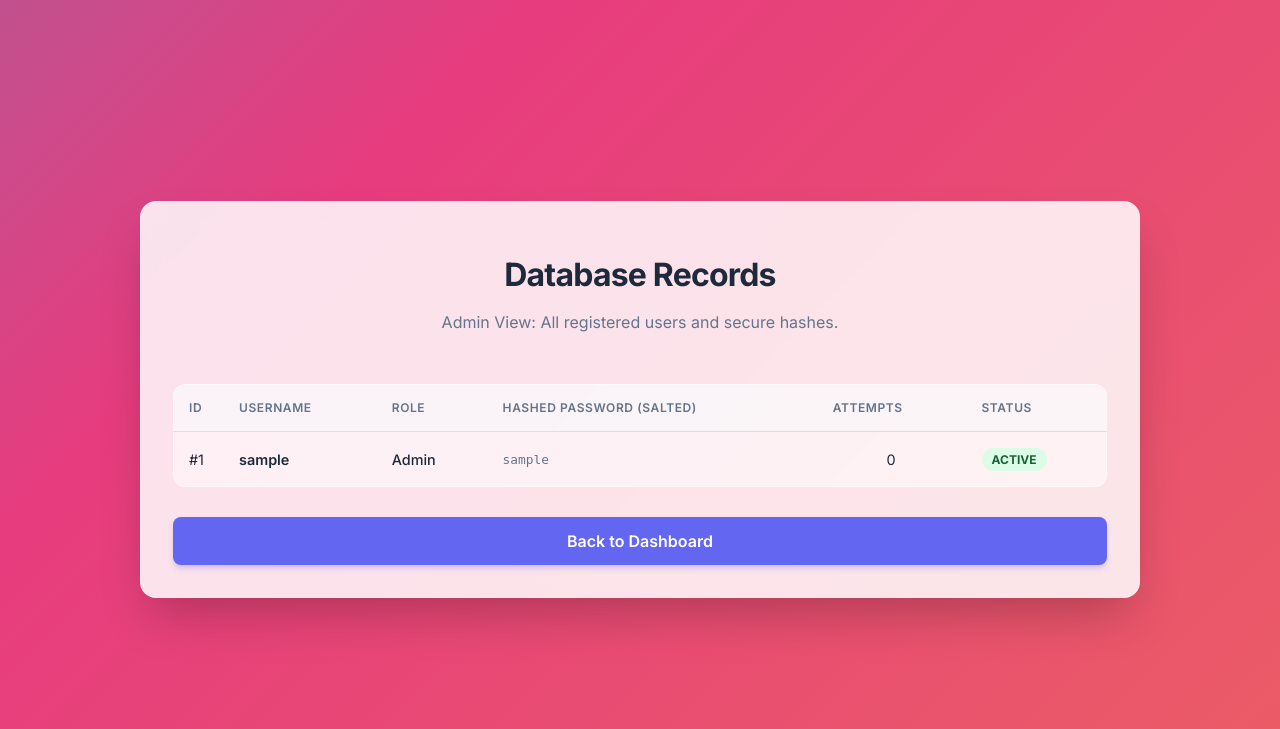
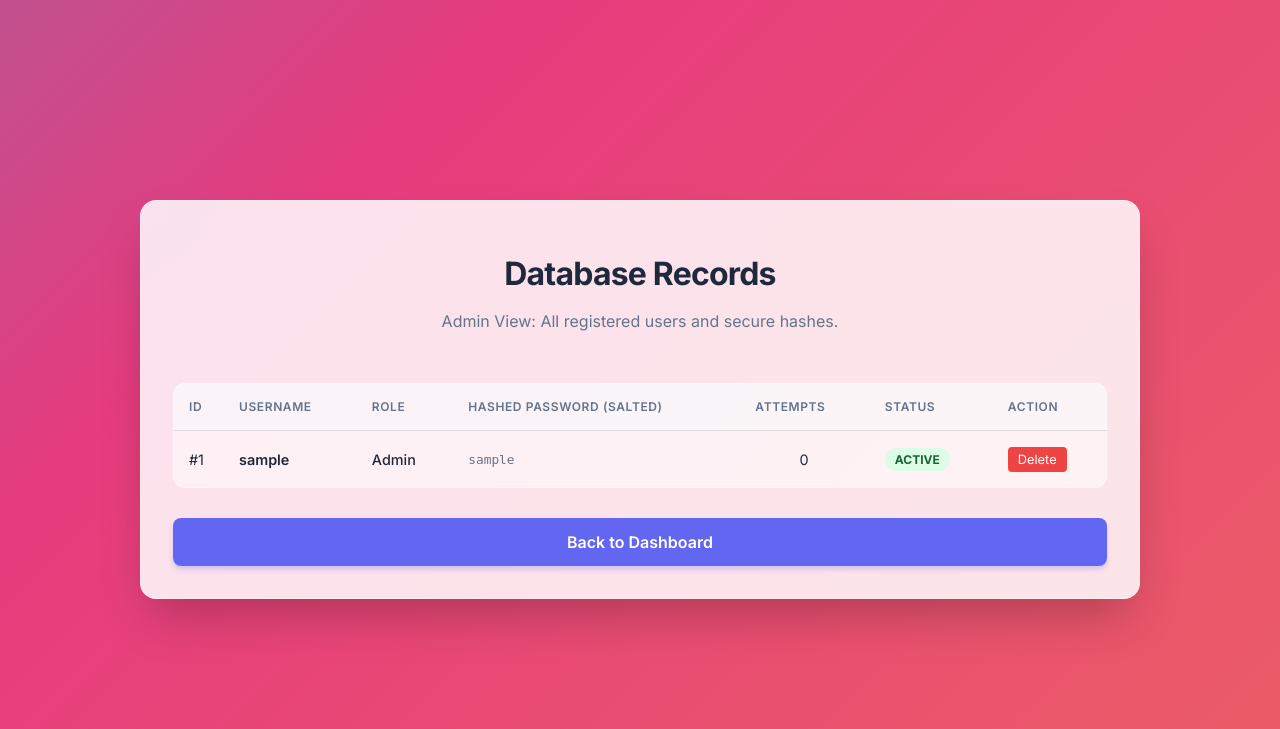
Before and after one commit to Akshat-240/Secure-college-portal, a Flask app: page /admin/users in a window 1280 px wide. Shown: the top 729 px of the page. Run offline with Flask 3, Linux system fonts and the light colour scheme; the visitor is signed in with stand-in values (Sample User, id 1); data comes from the database, SQL or seed files in the repository.

Commit message:
Implement admin user deletion

```diff
--- a/app.py
+++ b/app.py
@@ -204,6 +204,34 @@ def admin_users():
 
     return render_template("admin_users.html", users=users)
 
+# ---------- ADMIN DELETE USER ----------
+@app.route("/admin/delete_user/<int:user_id>", methods=["POST"])
+def delete_user(user_id):
+    if session.get("role") != "admin":
+        return redirect("/login")
+
+    db = get_db()
+    cur = db.cursor()
+
+    # Optional: Prevent deleting self (if you want)
+    # cur.execute("SELECT username FROM users WHERE id=?", (user_id,))
+    # user = cur.fetchone()
+    # if user and user[0] == session.get("username"):
+    #     db.close()
+    #     return "Cannot delete yourself."
+
+    cur.execute("DELETE FROM users WHERE id=?", (user_id,))
+    db.commit()
+    db.close()
+
+    # Update the view file automatically
+    try:
+        view_users.view_users()
+    except Exception as e:
+        print(f"Error updating view file: {e}")
+
+    return redirect("/admin/users")
+
 # ---------- LOGOUT ----------
 @app.route("/logout")
 def logout():
--- a/templates/admin_users.html
+++ b/templates/admin_users.html
@@ -105,6 +105,7 @@
                         <th>Hashed Password (Salted)</th>
                         <th>Attempts</th>
                         <th>Status</th>
+                        <th>Action</th>
                     </tr>
                 </thead>
                 <tbody>
@@ -122,6 +123,11 @@
                             <span class="status-badge status-active">ACTIVE</span>
                             {% endif %}
                         </td>
+                        <td>
+                            <form action="{{ url_for('delete_user', user_id=user[0]) }}" method="POST" onsubmit="return confirm('Are you sure you want to delete this user? This action cannot be undone.');" style="display:inline;">
+                                <button type="submit" style="background-color: #ef4444; color: white; border: none; padding: 5px 10px; border-radius: 4px; cursor: pointer; font-size: 0.8rem;">Delete</button>
+                            </form>
+                        </td>
                     </tr>
                     {% endfor %}
                 </tbody>
```
